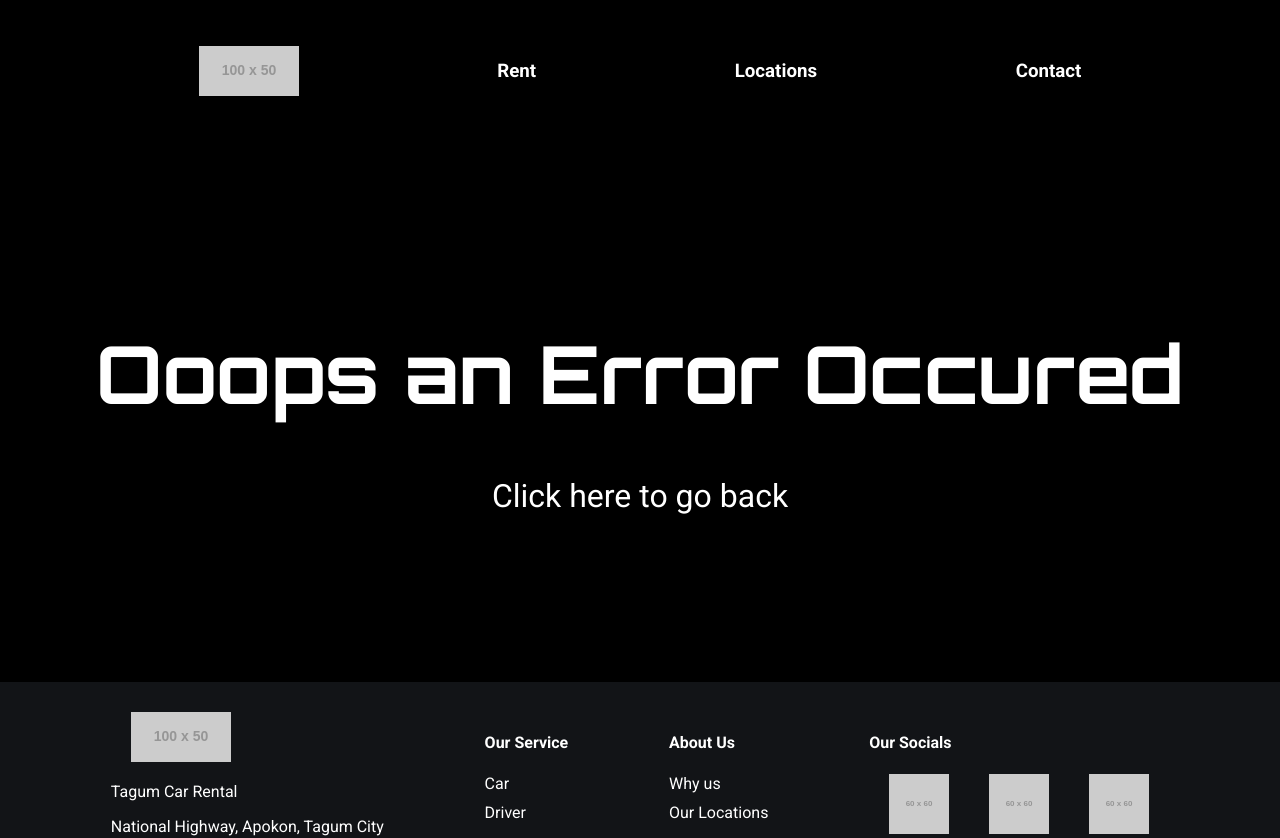
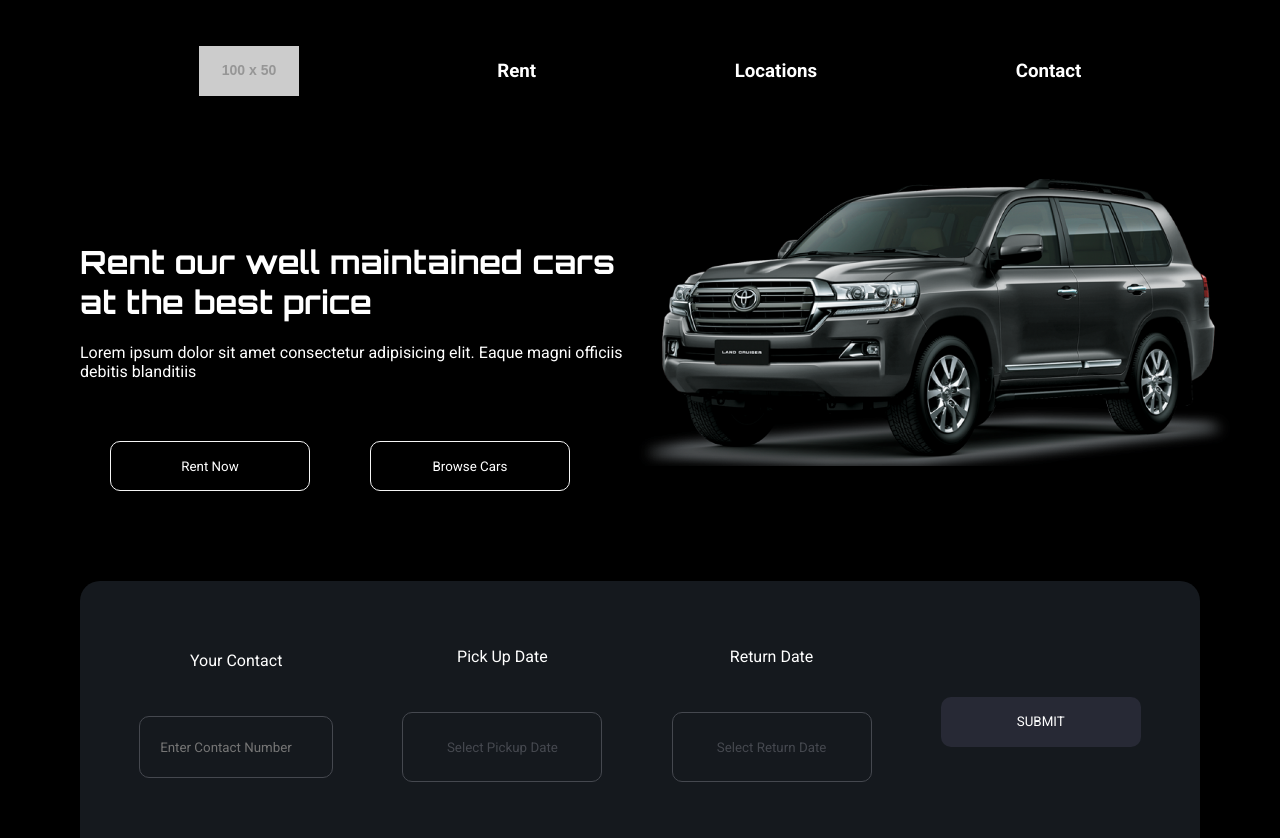
Before and after one commit to KenFemboy/Car-Rental-Website, a React (Vite) app in the folder car-rental-website/: page / in a window 1280 px wide. Shown: the top 838 px of the page. Built offline with nearby package versions, Linux system fonts and the light colour scheme.

Commit message:
maybe work

```diff
--- a/car-rental-website/package.json
+++ b/car-rental-website/package.json
@@ -1,6 +1,6 @@
 {
   "name": "car-rental-website",
-  "homepage": "https://kenfemboy.github.io/Car-Rental-Website/",
+  "homepage": "https://kenfemboy.github.io/",
   "private": true,
   "version": "0.0.0",
   "type": "module",
--- a/car-rental-website/src/App.jsx
+++ b/car-rental-website/src/App.jsx
@@ -15,7 +15,7 @@ function App() {
 
         <Router>
           <Routes>
-            <Route path="Car-Rental-Website/" element={<Main />} />
+            <Route path="/" element={<Main />} />
             <Route path="*" element={<ErrorPage />} />
           </Routes>
         </Router>
--- a/car-rental-website/vite.config.js
+++ b/car-rental-website/vite.config.js
@@ -4,5 +4,5 @@ import react from '@vitejs/plugin-react'
 // https://vite.dev/config/
 export default defineConfig({
   plugins: [react()],
-  base: "/Car-Rental-Website",
+  base: "",
 })
```
